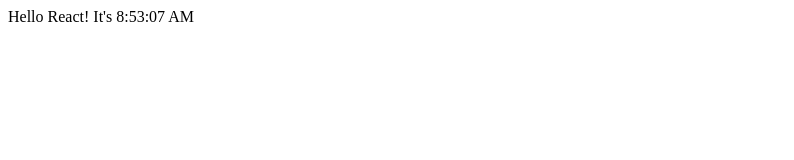
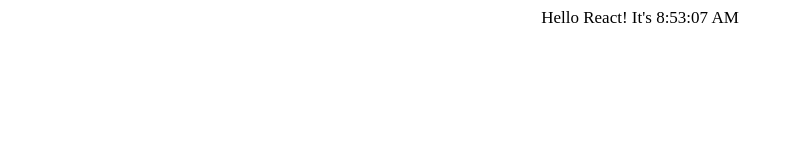
Before and after one commit to AyDavid-theTechGuy/react-time-clock, a plain HTML site: page index.html in a window 1280 px wide. Shown: the whole page, without its empty margins (0-794 px from the left). Drawn offline with nearby package versions, Linux system fonts and the light colour scheme.

Commit message:
Add files via upload

```diff
--- a/index.html
+++ b/index.html
@@ -2,6 +2,17 @@
 <html>
 <head>
 	<title>Hello React</title>
+	<link
+			href="https://fonts.googleapis.com/css2?family=Montserrat:wght@400;500;600;700&display=swap"
+		>
+	<style>
+		#root {
+			font-family: "Montserrat", sans serif;
+			font-size: 17px;
+			font-weight: 500;
+			text-align: center;
+		}
+	</style>
 </head>
 <body>
 	<div id="root"></div>
```
